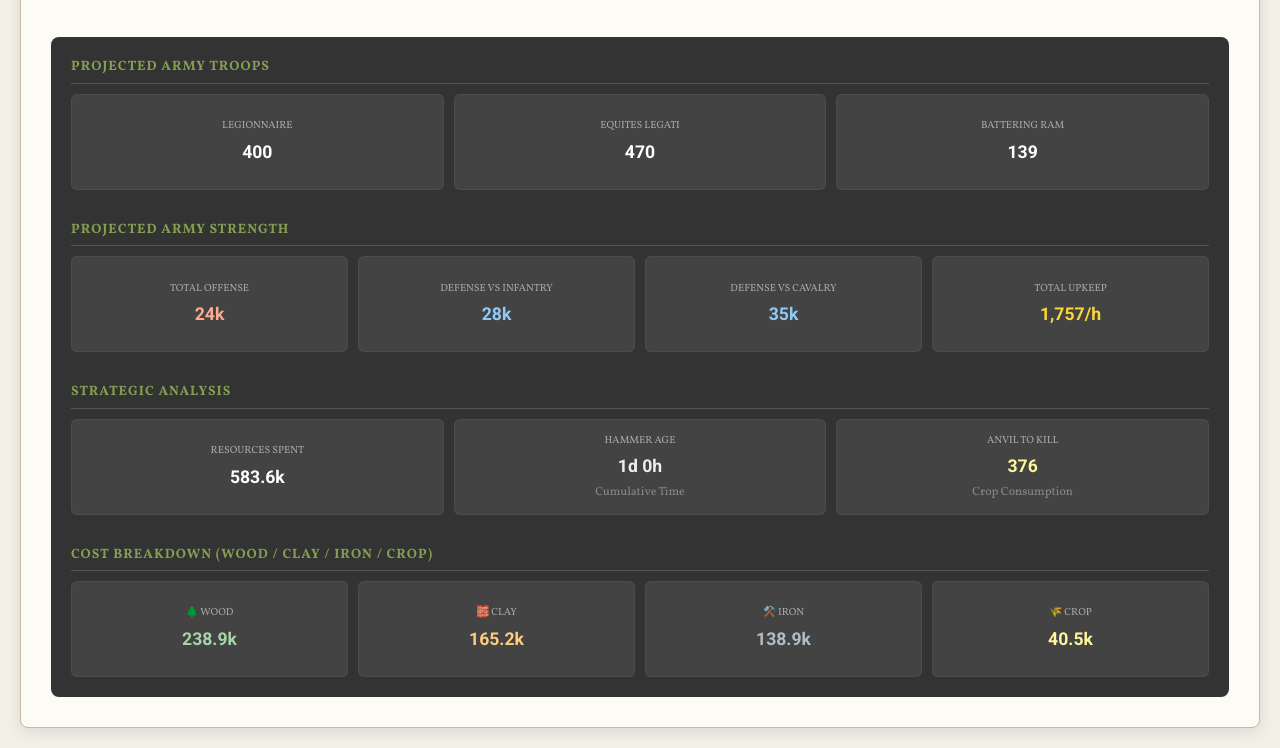
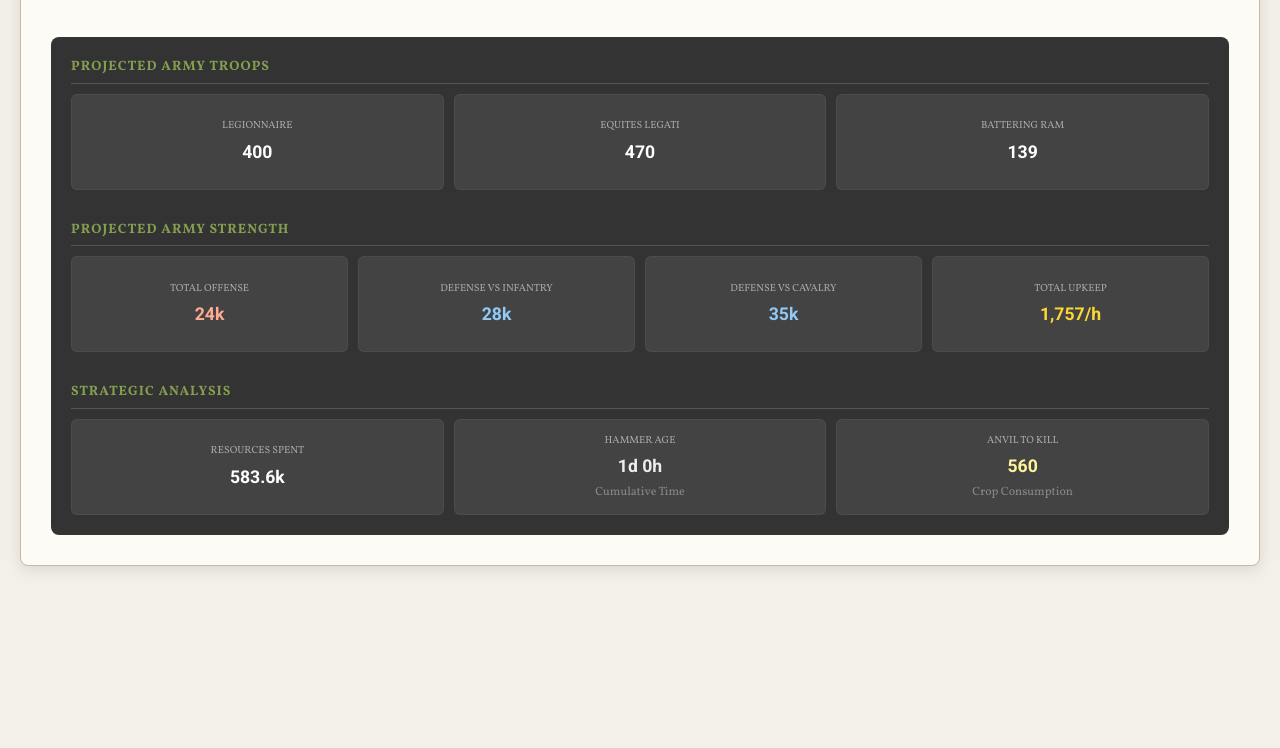
Before and after one commit to morabsf-create/Travian-Planner, a plain HTML site: page calculators/hammer-tracker/index.html in a window 1280 px wide. Shown: the part 825-1573 px from the top of the page. After the commit the page ends 1411 px from the top, so only its background shows below. Drawn offline with Linux system fonts and the light colour scheme.

Commit message:
Add files via upload

```diff
--- a/calculators/hammer-tracker/app.js
+++ b/calculators/hammer-tracker/app.js
@@ -111,8 +111,6 @@ const HammerApp = {
         let globalUpkeep = 0;
         let globalGrowthCost = 0;
 
-        let gWood = 0, gClay = 0, gIron = 0, gCrop = 0;
-
         let gInfCount = 0;
         let gCavCount = 0;
         let gSiegeCount = 0;
@@ -125,7 +123,7 @@ const HammerApp = {
             const lvl = parseInt(document.getElementById(lvlId).value) || 0;
             const lvlG = lvlGId ? (parseInt(document.getElementById(lvlGId).value) || 0) : 0;
 
-            // Update Label in Global Section
+            // Update Label
             const globalLabelEl = document.getElementById(globalLabelId);
             const displayLabel = unitName ? unitName.toUpperCase() : type.toUpperCase();
             if(globalLabelEl) globalLabelEl.innerText = displayLabel;
@@ -133,7 +131,6 @@ const HammerApp = {
             if(!unitName) {
                 document.getElementById(projId).innerText = "+0";
 
-                // Track Snapshots
                 if(type === 'infantry') gInfCount += snapshot;
                 if(type === 'cavalry') gCavCount += snapshot;
                 if(type === 'siege') gSiegeCount += snapshot;
@@ -174,21 +171,10 @@ const HammerApp = {
             globalUpkeep += grandTotal * unit.cu;
 
             // Cost (Growth Only)
-            const wStd = producedStd * unit.wood;
-            const cStd = producedStd * unit.clay;
-            const iStd = producedStd * unit.iron;
-            const crStd = producedStd * unit.crop;
-
-            const wGr = producedGr * unit.wood * 3;
-            const cGr = producedGr * unit.clay * 3;
-            const iGr = producedGr * unit.iron * 3;
-            const crGr = producedGr * unit.crop * 3;
-
-            gWood += (wStd + wGr);
-            gClay += (cStd + cGr);
-            gIron += (iStd + iGr);
-            gCrop += (crStd + crGr);
-            globalGrowthCost += (wStd + wGr + cStd + cGr + iStd + iGr + crStd + crGr);
+            const singleCost = unit.wood + unit.clay + unit.iron + unit.crop;
+            const costStd = producedStd * singleCost;
+            const costGr = producedGr * (singleCost * 3);
+            globalGrowthCost += (costStd + costGr);
 
             // --- Hammer Age Calc ---
             const totalRate = rateStd + rateGr;
@@ -198,7 +184,7 @@ const HammerApp = {
             }
         };
 
-        // Run for all 3 (Removed card footer IDs from arguments)
+        // Run for all 3
         processSection('infantry', 'unit_infantry', 'lvl_barracks', 'lvl_gb', 'snap_inf', infHelm, 'lbl_inf_g', 'proj_inf');
         processSection('cavalry', 'unit_cavalry', 'lvl_stable', 'lvl_gs', 'snap_cav', cavHelm, 'lbl_cav_g', 'proj_cav');
         processSection('siege', 'unit_siege', 'lvl_workshop', null, 'snap_siege', 0, 'lbl_siege_g', 'proj_siege');
@@ -212,18 +198,18 @@ const HammerApp = {
         document.getElementById('global_def_inf').innerText = this.formatPoints(globalDefInf);
         document.getElementById('global_def_cav').innerText = this.formatPoints(globalDefCav);
         document.getElementById('global_upkeep').innerText = globalUpkeep.toLocaleString();
-
-        document.getElementById('growth_wood').innerText = this.formatNumber(gWood);
-        document.getElementById('growth_clay').innerText = this.formatNumber(gClay);
-        document.getElementById('growth_iron').innerText = this.formatNumber(gIron);
-        document.getElementById('growth_crop').innerText = this.formatNumber(gCrop);
         document.getElementById('global_growth_cost').innerText = this.formatNumber(globalGrowthCost);
 
+        // Hammer Age
         const ageDays = Math.floor(maxBuildTimeSec / 86400);
         const ageHours = Math.floor((maxBuildTimeSec % 86400) / 3600);
         document.getElementById('hammer_age').innerText = `${ageDays}d ${ageHours}h`;
 
-        const requiredDefPoints = globalOff / 1.49;
+        // Anvil Size (Safe Approach)
+        // No Wall Bonus (1.0)
+        // 50 Def points per Crop
+        // Safety Margin = +15%
+        const requiredDefPoints = globalOff / 1.0;
         const anvilCrop = (requiredDefPoints / 50) * 1.15;
         document.getElementById('anvil_crop').innerText = Math.round(anvilCrop).toLocaleString();
     },
--- a/calculators/hammer-tracker/index.html
+++ b/calculators/hammer-tracker/index.html
@@ -330,28 +330,6 @@
             </div>
         </div>
 
-        <div class="summary-group">
-            <div class="group-title">Cost Breakdown (Wood / Clay / Iron / Crop)</div>
-            <div class="tiles-grid mobile-2col" style="grid-template-columns: repeat(4, 1fr);">
-                 <div class="stat-tile">
-                    <span class="tile-label">🌲 WOOD</span>
-                    <span class="tile-val c-wood" id="growth_wood">0</span>
-                </div>
-                 <div class="stat-tile">
-                    <span class="tile-label">🧱 CLAY</span>
-                    <span class="tile-val c-clay" id="growth_clay">0</span>
-                </div>
-                 <div class="stat-tile">
-                    <span class="tile-label">⚒️ IRON</span>
-                    <span class="tile-val c-iron" id="growth_iron">0</span>
-                </div>
-                 <div class="stat-tile">
-                    <span class="tile-label">🌾 CROP</span>
-                    <span class="tile-val c-crop" id="growth_crop">0</span>
-                </div>
-            </div>
-        </div>
-
     </div>
 </div>
 
```
